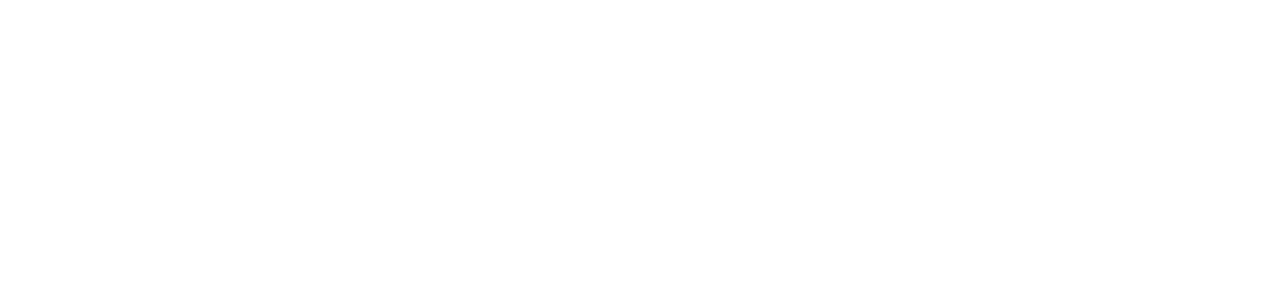
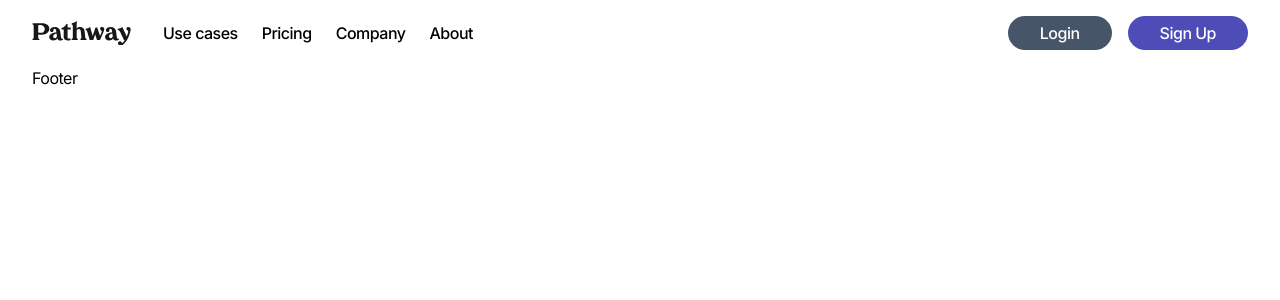
Before and after one commit to christian-luntok/pathway, a Next.js app: page / in a window 1280 px wide. Shown: the top 300 px of the page. Built offline with nearby package versions, Linux system fonts and the light colour scheme.

Commit message:
Added layout component. Added header and footer on layout component.

```diff
--- a/components/Footer.js
+++ b/components/Footer.js
@@ -1,7 +1,7 @@
 
 const Footer = () => {
     return (
-        <div className="footer">Footer</div>
+        <div className="footer wrap wrap-px">Footer</div>
     )
 }
 
--- a/components/Header.js
+++ b/components/Header.js
@@ -8,6 +8,7 @@
         <header id="header" className="wrap wrap-px">
             <div className="header-container relative py-4 justify-between md:justify-start flex items-center">
                 <div className="flex items-center mr-8">
+                    <h1>
                         <Link href="/" className="logo">
                             <img
                                 src="/icons/Pathway.svg"
@@ -15,6 +16,8 @@
                                 className="h-6 w-auto"
                             />
                         </Link>
+                        <span className="hidden">Pathway Logo</span>
+                    </h1>
                 </div>
                 <Nav />
                 <div className="button-container hidden md:flex flex-wrap gap-4 ml-auto">
--- a/components/Layout.js
+++ b/components/Layout.js
@@ -1,6 +1,16 @@
+import Header from "@components/Header"
+import Footer from "@components/Footer"
 
-const Layout = () => {
-
+const Layout = ({ children }) => {
+    return(
+        <div className="overflow-x-hidden min-h-screen">
+            <Header />
+                <main id="main" className="main-container">
+                    { children }
+                </main>
+            <Footer />
+        </div>
+    )
 }
 
 export default Layout
```
Lines whose indentation alone changed are shown as unchanged.
